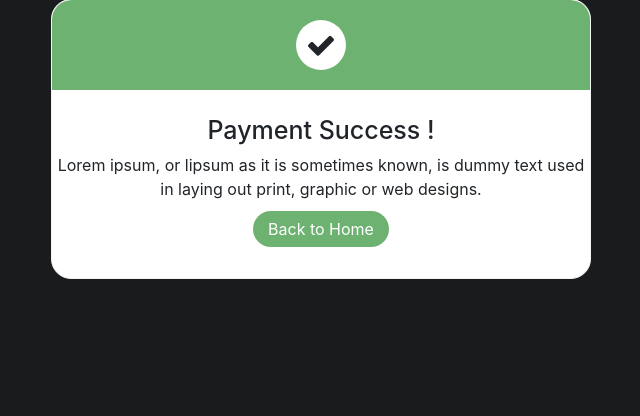
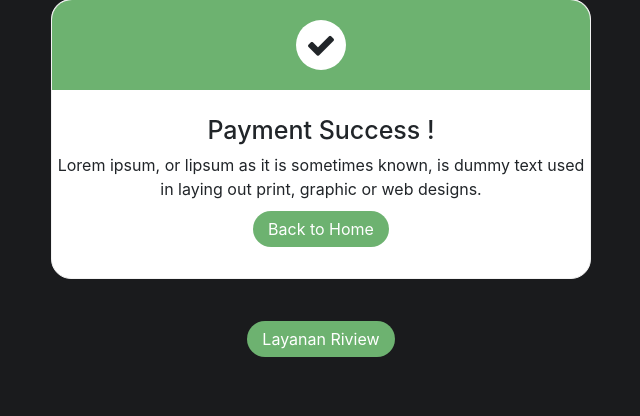
Before and after one commit to muhammadafiq21/VoucherGameShop, a PHP site: page / in a window 1280 px wide. Shown: the part 199-615 px from the top of the page, without its empty margins (319-959 px from the left). Run offline with PHP 8.4, Linux system fonts and the light colour scheme.

Commit message:
Afiq Commit

```diff
--- a/Confirm Payment/index.html
+++ b/Confirm Payment/index.html
@@ -27,6 +27,10 @@
               </div>
            </div>
         </div>
+     </div><br><br>
+
+     <div class = "riview">
+      <a href="../Halaman%20Rating/Rating.html"> Layanan Riview  </a>
      </div>
 </body>
 </html>
--- a/Confirm Payment/style.css
+++ b/Confirm Payment/style.css
@@ -56,3 +56,14 @@ img {
   margin-left: auto;
   margin-right: auto;
 }
+
+.riview a {
+  color: #fff;
+  border-radius: 70px;
+  padding: 8px 15px;
+  background: #6db270;
+  transition: all ease-in-out 0.3s;
+}
+.riview {
+  text-align: center;
+}
```
